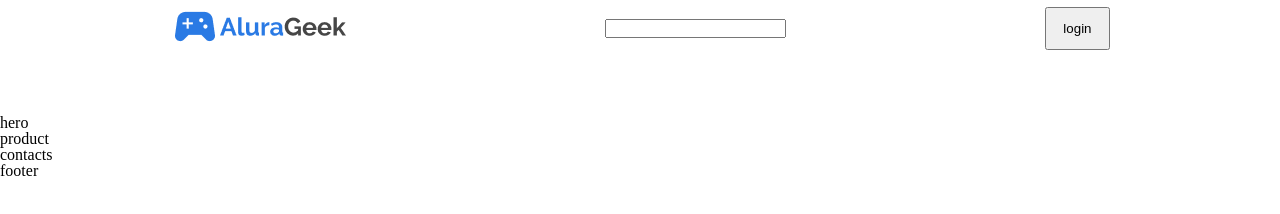
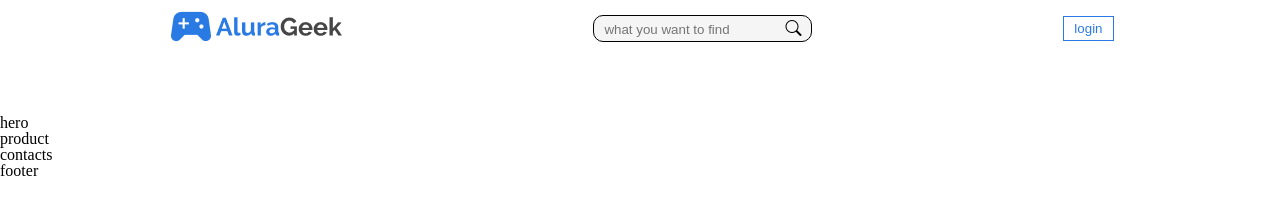
Before and after one commit to almeidaleandro28/Challenge-Oracle-ONE-4, a website: page index.html in a window 1280 px wide. Drawn offline with nearby package versions, Linux system fonts and the light colour scheme.

Commit message:
add structure header

```diff
--- a/assets/scss/_components.scss
+++ b/assets/scss/_components.scss
@@ -16,5 +16,5 @@
 }
 
 .btn {
-  padding: 12px 16px;
+  padding: 4px 10px;
 }
--- a/assets/scss/_header.scss
+++ b/assets/scss/_header.scss
@@ -18,6 +18,19 @@
   .header_brand_img {}
 }
 .header_search{
-  .header_search_input {}
+  padding: 4px 10px;
+	background-color: $c-light_gray;
+  border: 1px solid #000000;
+	border-radius: 10px;
+  .header_search_input {
+    border: none;
+		background-color: $c-light_gray;
+  }
 }
-.header_login{}
+.header_login{
+	.btn_login{
+		background-color: $c-white;
+		border: 1px solid $c-blue;
+		color: $c-blue;
+	}
+}
--- a/assets/scss/_variables.scss
+++ b/assets/scss/_variables.scss
@@ -1,6 +1,9 @@
 // colors
 $c-white: #ffffff;
 $c-black: #000000;
+$c-blue: #2A7AE4;
+$c-light_gray: #F5F5F5;
+$c-dark_gray: #A2A2A2;
 
 // fonts
 $f-raleway: 'Raleway', sans-serif;
--- a/index.html
+++ b/index.html
@@ -7,6 +7,8 @@
   <title>alura geek</title>
 	<!-- fonts -->
 	<link href="https://fonts.googleapis.com/css2?family=Raleway:wght@300;400;500;700&display=swap" rel="stylesheet">
+	<!-- icons bootstrap-->
+	<link rel="stylesheet" href="https://cdn.jsdelivr.net/npm/bootstrap-icons@1.10.3/font/bootstrap-icons.css">
 	<!-- css -->
 	<link rel="stylesheet" href="./assets/css/style.css">
 </head>
@@ -17,10 +19,11 @@
 			<img class="img header_brand_img "src="./assets/img/logo_alura.png" alt="logo store">
 			</div>
 			<form class="header_search">
-			<input class="input header_search_input" type="search" name="search" id="search">
+				<input class="input header_search_input" type="search" name="search" id="search" placeholder="what you want to find">
+				<i class="bi bi-search"></i>
 			</form>
 			<div class="header_login">
-			<button class="btn btn_login">login</button>
+				<button class="btn btn_login">login</button>
 			</div>
 		</div><!--end container-->
 	</header><!--end header-->
```
Also changed, not shown: assets/css/style.css.
